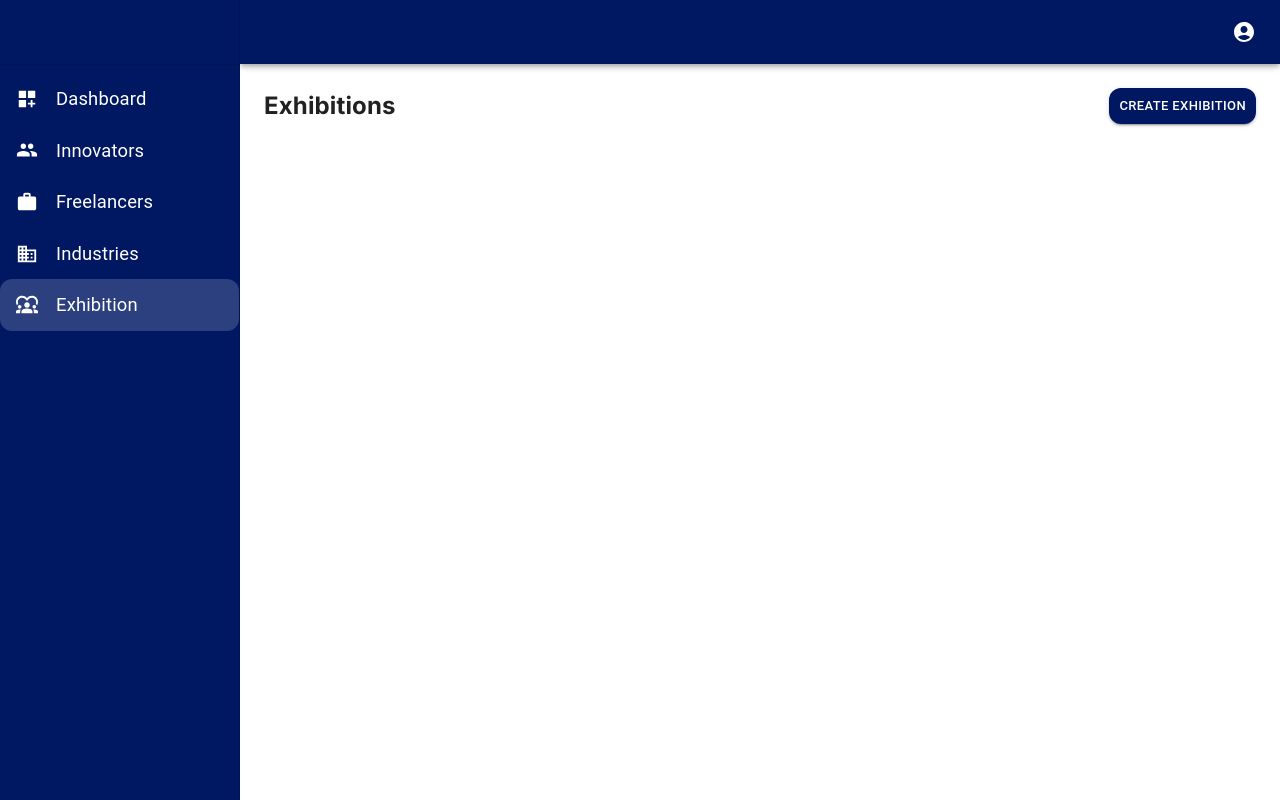
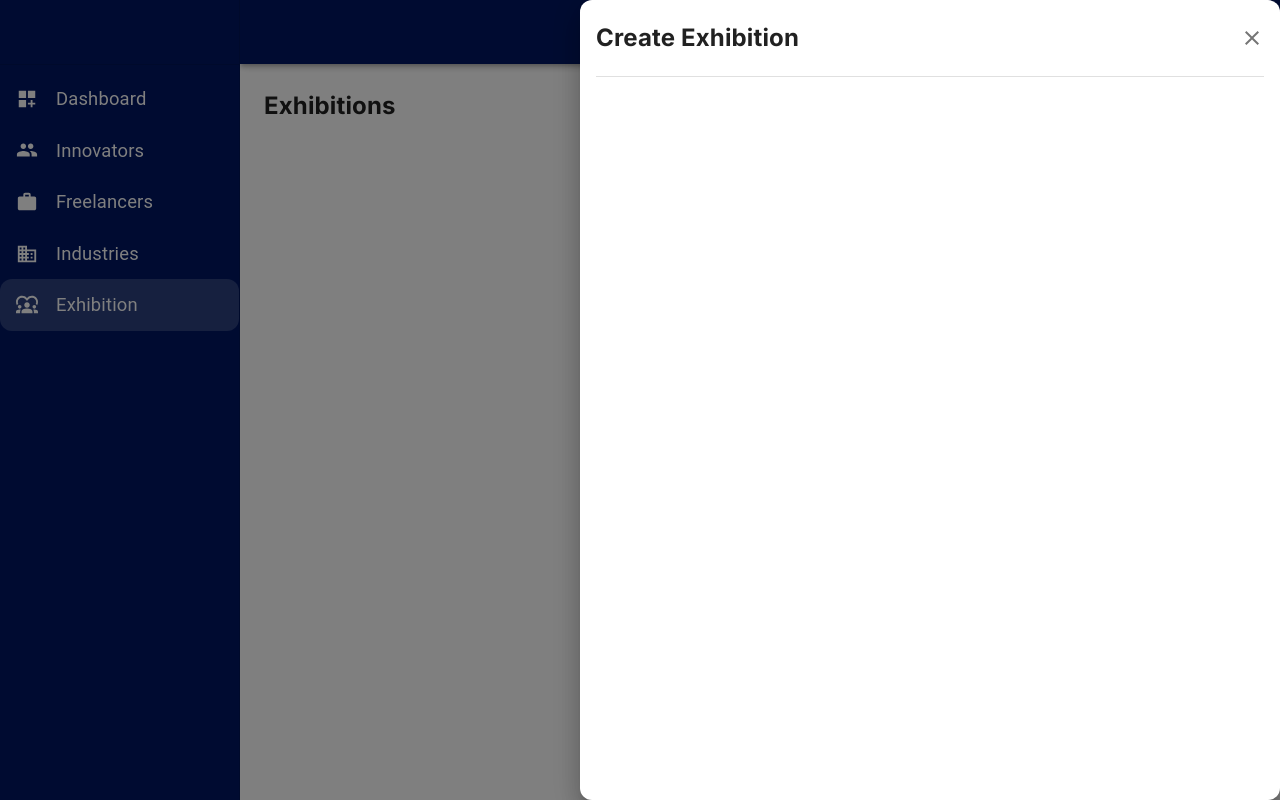
Before and after one commit to Zenithive/attmans_full_project, a Next.js app in the folder frontend/attmas_frontend/: page /exhibition in a window 1280 px wide. Both pictures are taken after a click on the button "CREATE EXHIBITION". Built offline with nearby package versions, Linux system fonts and the light colour scheme.

Commit message:
Add exhibition component

```diff
--- /dev/null
+++ b/frontend/attmas_frontend/src/app/component/exhibition/add-exhibition.tsx
@@ -0,0 +1,43 @@
+"use client"
+
+import * as React from 'react';
+import { styled, alpha } from '@mui/material/styles';
+import CloseIcon from '@mui/icons-material/Close';
+import AppBar from '@mui/material/AppBar';
+import Box from '@mui/material/Box';
+import Toolbar from '@mui/material/Toolbar';
+import IconButton from '@mui/material/IconButton';
+import InputBase from '@mui/material/InputBase';
+import Badge from '@mui/material/Badge';
+import MenuItem from '@mui/material/MenuItem';
+import Menu from '@mui/material/Menu';
+import SearchIcon from '@mui/icons-material/Search';
+import AccountCircle from '@mui/icons-material/AccountCircle';
+import MailIcon from '@mui/icons-material/Mail';
+import NotificationsIcon from '@mui/icons-material/Notifications';
+import MoreIcon from '@mui/icons-material/MoreVert';
+import { useContext } from 'react';
+import { Button, Divider, Drawer } from '@mui/material';
+
+
+export const AddExhibition = () => {
+    const [open, toggleDrawer] = React.useState(false);
+
+    const closeHandler = () => {
+        toggleDrawer(false);
+    }
+    return (
+        <>
+            <Button onClick={() => toggleDrawer(true)} type='button' size='small' variant='contained' sx={{ borderRadius: 3 }}>Create Exhibition</Button>
+            <Drawer sx={{'& .MuiDrawer-paper': {width: '700px', borderRadius: 3, px: 2}}} anchor="right" open={open} onClose={closeHandler}>
+                <Box component="div" sx={{display:"flex", justifyContent: "space-between"}}>
+                    <h2>Create Exhibition</h2>
+                    <IconButton aria-describedby="id" onClick={closeHandler} sx={{ p: 0, right: 0 }}>
+                        <CloseIcon />
+                    </IconButton>
+                </Box>
+                <Divider sx={{ my: '$5' }} />
+            </Drawer>
+        </>
+    );
+}
--- a/frontend/attmas_frontend/src/app/exhibition/page.tsx
+++ b/frontend/attmas_frontend/src/app/exhibition/page.tsx
@@ -1,12 +1,13 @@
 import { Box, Button, colors } from '@mui/material'
 import React from 'react'
+import { AddExhibition } from '../component/exhibition/add-exhibition'
 
 const Exhibition = () => {
   return (
     <Box sx={{borderRadius: 3, background: colors.grey}}>
       <Box sx={{display: 'flex' , justifyContent: 'space-between'}}>
         <Box component="h2" sx={{marginY: 0}}>Exhibitions</Box>
-        <Button type='button' size='small' variant='contained' sx={{borderRadius: 3}}>Create Exhibition</Button>
+        <AddExhibition />
       </Box>
     </Box>
   )
```
